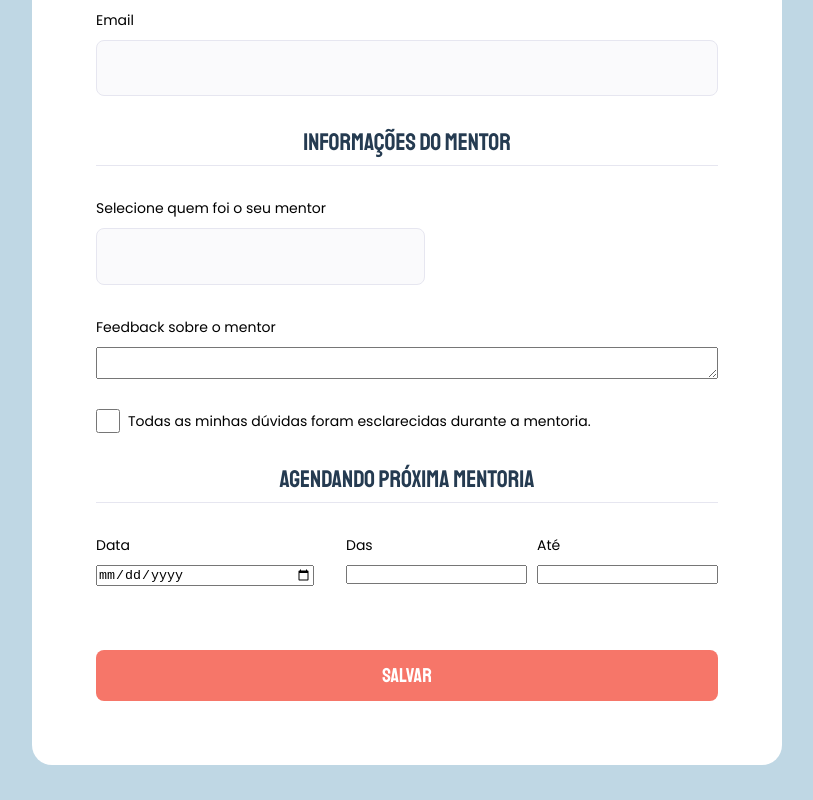
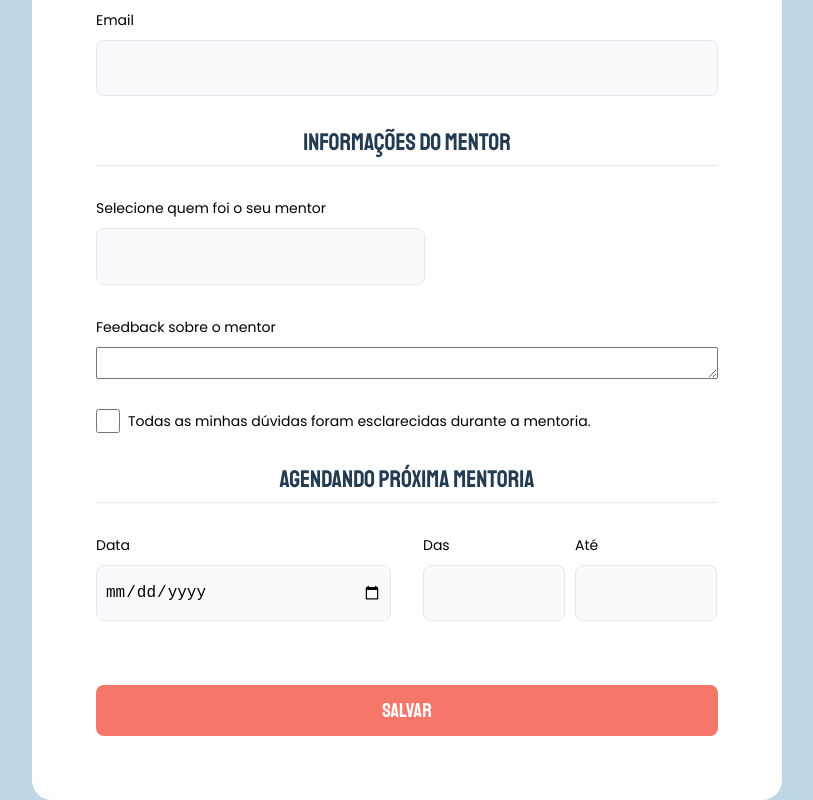
Before and after one commit to alexandrecabraldev/Formulario, a React (Vite) app: page / in a window 1280 px wide. Shown: the part 586-1386 px from the top of the page, without its empty margins (233-1046 px from the left). Before the commit the page ends 1351 px from the top, so only its background shows below. Built offline with nearby package versions, Linux system fonts and the light colour scheme.

Commit message:
update date section

```diff
--- a/src/components/Form.tsx
+++ b/src/components/Form.tsx
@@ -13,7 +13,6 @@ const FormContainer = styled.form`
     border-radius: 0 0 20px 20px;
 
 
-
     label{
         text-align: start;
         font-family: 'Poppins', sans-serif;
@@ -23,7 +22,7 @@ const FormContainer = styled.form`
     }
 
 
-    input[type="text"],  input[type="email"]{
+    input[type="text"],  input[type="email"], input[type="date"]{
         height: 3.4rem;
         border-radius: 8px;
         border: 1px solid ${props=>props.theme.borderInput};
@@ -31,6 +30,7 @@ const FormContainer = styled.form`
         padding: 0 0.5rem;
         font-size: 1rem
     }
+
 
     input[title="mentor"]{
         margin-bottom: 1.9rem;
@@ -67,9 +67,15 @@ const FormContainer = styled.form`
 
 const DivContainer = styled.div`
     display: flex;
-    flex: 1;
     gap: 1.375rem;
+    flex-wrap: wrap;
     margin-bottom: 1rem;
+`;
+
+const NameContainer =styled.div`
+    display: flex;
+    flex:2;
+    flex-direction: column;
 `;
 
 const FeedBackContainer = styled.div`
@@ -92,34 +98,43 @@ const FeedBackContainer = styled.div`
     }
 `;
 
-const NameContainer =styled.div`
-    display: flex;
-    flex:2;
-    flex-direction: column;
-`;
-
 const ContainerDate = styled.div`
     margin-bottom: 4rem;
     display: flex;
-    //flex: 2;
     gap: 2rem;
-
+    flex-wrap: wrap;
 `;
 
 const ContaunerHourInputLabel = styled.div`
+    flex: 2;
     display: flex;
-    flex: 1;
     flex-direction: column;
 `;
 
 const ContainerHour = styled.div`
+    flex: 2;
     display: flex;
     gap: 0.625rem;
+
 `;
 
 const ContainerDateTime = styled.div`
+
     display: flex;
     flex-direction: column;
+
+    input[type="datetime"]{
+        max-width: 7.75rem;
+        height: 3.4rem;
+        border-radius: 8px;
+        font-size: 1rem;
+
+        border: 1px solid ${props=>props.theme.borderInput};
+        background-color: ${props=>props.theme.backgroundInput};
+
+        padding: 0 0.5rem;
+    }
+
 `;
 
 
```
